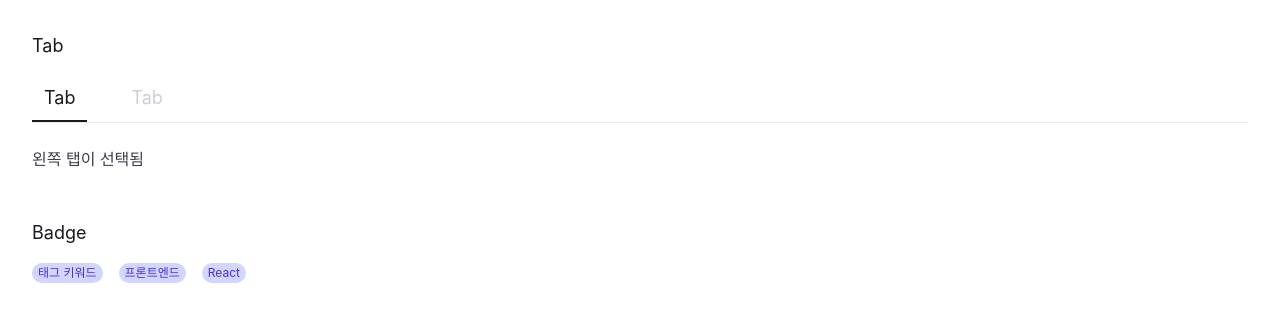
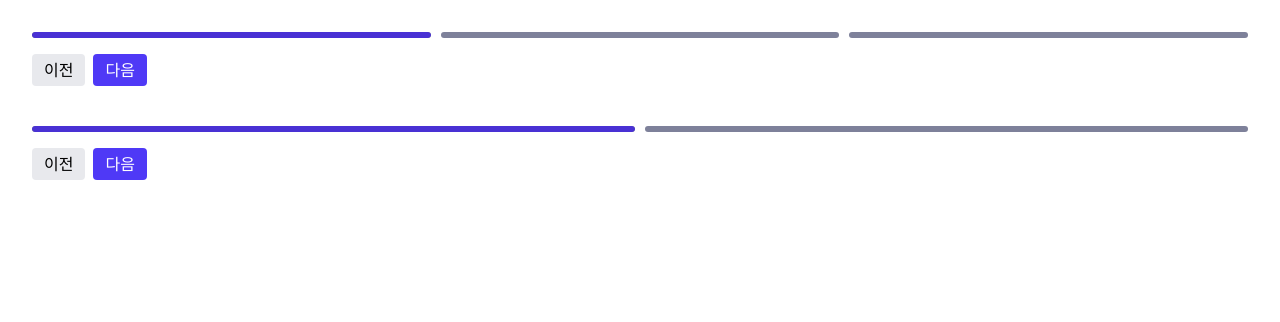
Before and after one commit to Leets-Official/StepBookStep-FE, a React (Vite) app: page / in a window 1280 px wide. Shown: the top 322 px of the page. Built offline with nearby package versions, Linux system fonts and the light colour scheme; a web font is replaced by a local one.

Commit message:
feat : Progress Step Bar 컴포넌트 구현

```diff
--- /dev/null
+++ b/src/components/SegmentedProgress/SegmentedProgress.styles.ts
@@ -0,0 +1,6 @@
+export const container = "flex gap-2.5";
+
+export const segmentWrapper = "relative flex-1 h-1.5 bg-gray-500 rounded-full overflow-hidden";
+
+export const segmentFill =
+  "absolute left-0 top-0 h-full rounded-full bg-purple-500 transition-all duration-300 ease-out";
--- /dev/null
+++ b/src/components/SegmentedProgress/SegmentedProgress.tsx
@@ -0,0 +1,28 @@
+import { container, segmentWrapper, segmentFill } from "./SegmentedProgress.styles";
+
+interface SegmentedProgressProps {
+  total: number; // 전체 단계 수
+  current: number; // 현재 단계 (1부터 시작)
+}
+
+export function SegmentedProgress({ total, current }: SegmentedProgressProps) {
+  return (
+    <div className={container}>
+      {Array.from({ length: total }).map((_, idx) => {
+        const isCompleted = idx < current - 1;
+        const isActive = idx === current - 1;
+
+        return (
+          <div key={idx} className={segmentWrapper}>
+            <div
+              className={segmentFill}
+              style={{
+                width: isCompleted ? "100%" : isActive ? "100%" : "0%",
+              }}
+            />
+          </div>
+        );
+      })}
+    </div>
+  );
+}
--- a/src/pages/PlayGround.tsx
+++ b/src/pages/PlayGround.tsx
@@ -1,34 +1,51 @@
 import { useState } from "react";
-import { Tab } from "@/components/Tab/Tab";
-import { Badge } from "@/components/Badge/Badge";
+import { SegmentedProgress } from "@/components/SegmentedProgress/SegmentedProgress";
 
 export default function PlayGround() {
-  const [activeTab, setActiveTab] = useState<"left" | "right">("left");
+  const [step3, setStep3] = useState(1);
+  const [step2, setStep2] = useState(1);
 
   return (
-    <div className="min-h-screen bg-white p-8 space-y-12">
-      <section>
-        <h2 className="text-lg font-sb text-gray-900 mb-4">Tab</h2>
+    <div className="min-h-screen bg-white p-8 space-y-10">
+      {/* 3단계 Progress */}
+      <section className="space-y-4">
+        <SegmentedProgress total={3} current={step3} />
 
-        <div className="flex gap-8 border-b border-gray-200">
-          <Tab label="Tab" isActive={activeTab === "left"} onClick={() => setActiveTab("left")} />
+        <div className="flex gap-2">
+          <button
+            onClick={() => setStep3((s) => Math.max(1, s - 1))}
+            className="px-3 py-1 rounded bg-gray-200"
+          >
+            이전
+          </button>
 
-          <Tab label="Tab" isActive={activeTab === "right"} onClick={() => setActiveTab("right")} />
-        </div>
-
-        <div className="mt-6 text-md text-gray-700">
-          {activeTab === "left" && <p>왼쪽 탭이 선택됨</p>}
-          {activeTab === "right" && <p>오른쪽 탭이 선택됨</p>}
+          <button
+            onClick={() => setStep3((s) => Math.min(3, s + 1))}
+            className="px-3 py-1 rounded bg-indigo-600 text-white"
+          >
+            다음
+          </button>
         </div>
       </section>
 
-      <section>
-        <h2 className="text-lg font-sb text-gray-900 mb-4">Badge</h2>
+      {/* 2단계 Progress */}
+      <section className="space-y-4">
+        <SegmentedProgress total={2} current={step2} />
 
-        <div className="flex gap-4 items-center">
-          <Badge label="태그 키워드" />
-          <Badge label="프론트엔드" />
-          <Badge label="React" />
+        <div className="flex gap-2">
+          <button
+            onClick={() => setStep2((s) => Math.max(1, s - 1))}
+            className="px-3 py-1 rounded bg-gray-200"
+          >
+            이전
+          </button>
+
+          <button
+            onClick={() => setStep2((s) => Math.min(2, s + 1))}
+            className="px-3 py-1 rounded bg-indigo-600 text-white"
+          >
+            다음
+          </button>
         </div>
       </section>
     </div>
```
